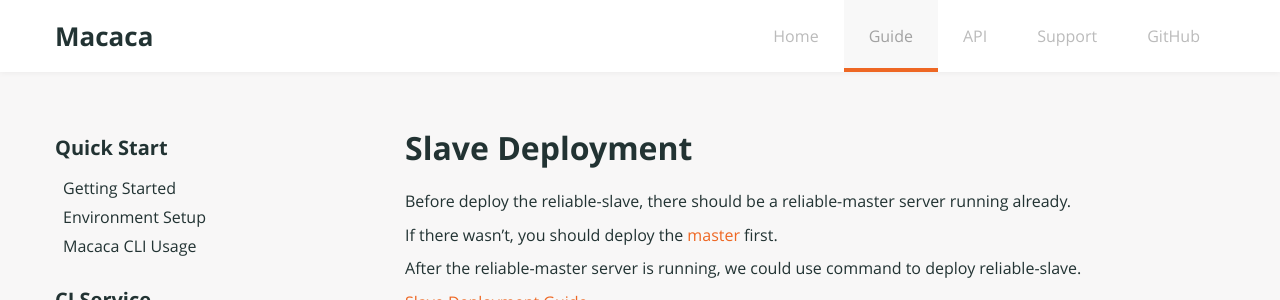
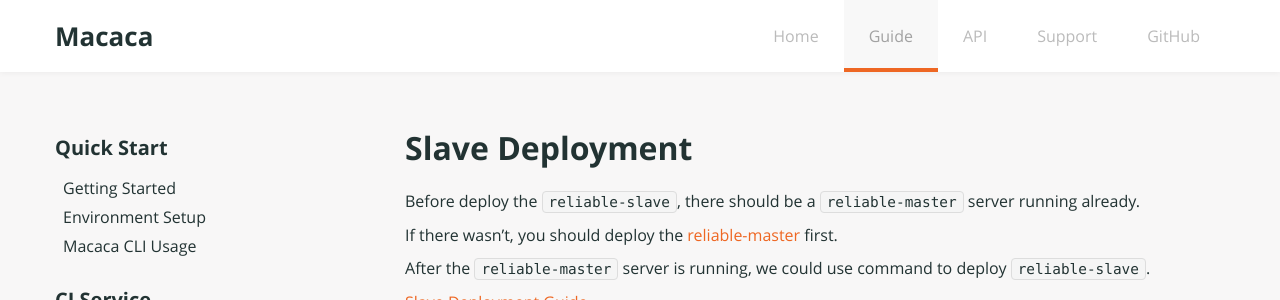
Before and after one commit to sencho/macacajs.github.io, a Jekyll site: the page built from _docs/slave-deployment.md, in a window 1280 px wide, cut to the strip 0-300 px from the top of the page. Built offline with Jekyll 4.4.1, drawn with Linux system fonts in a browser that asks for light colours.

Commit message:
Fix typo and URL

```diff
--- a/_docs/slave-deployment.md
+++ b/_docs/slave-deployment.md
@@ -2,12 +2,12 @@
 title: Slave Deployment
 ---
 
-Before deploy the reliable-slave, there should be a reliable-master server running already.
+Before deploy the `reliable-slave`, there should be a `reliable-master` server running already.
 
-If there wasn't, you should deploy the [master](https://github.com/reliablejs/reliable-master/blob/master/docs/en/deploy.md) first.
+If there wasn't, you should deploy the [reliable-master](https://github.com/reliablejs/reliable-master/blob/master/docs/en/deploy.md) first.
 
-After the reliable-master server is running, we could use command to deploy reliable-slave.
+After the `reliable-master` server is running, we could use command to deploy `reliable-slave`.
 
-<a target="_blank" href="https://github.com/macacajs/reliable-slave/blob/master/docs/en/deploy.md">Slave Deployment Guide</a>
+<a target="_blank" href="https://github.com/reliablejs/reliable-macaca-slave/blob/master/docs/en/deploy.md">Slave Deployment Guide</a>
 
-![Macaca-Slave](https://os.alipayobjects.com/rmsportal/JRidRgCDdbweaEH.png)
+![Reliable-Macaca-Slave](https://os.alipayobjects.com/rmsportal/JRidRgCDdbweaEH.png)
```
Also changed, not shown: _docs/support.md (+1 -1 lines).
